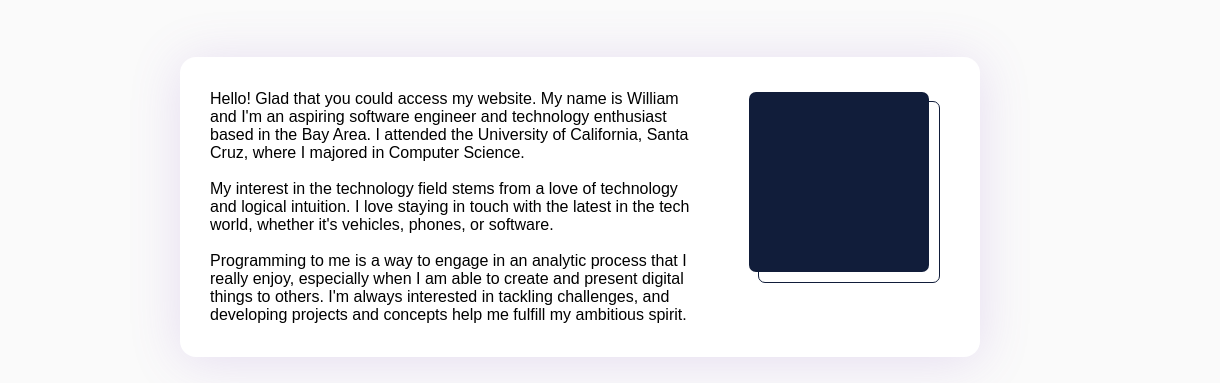
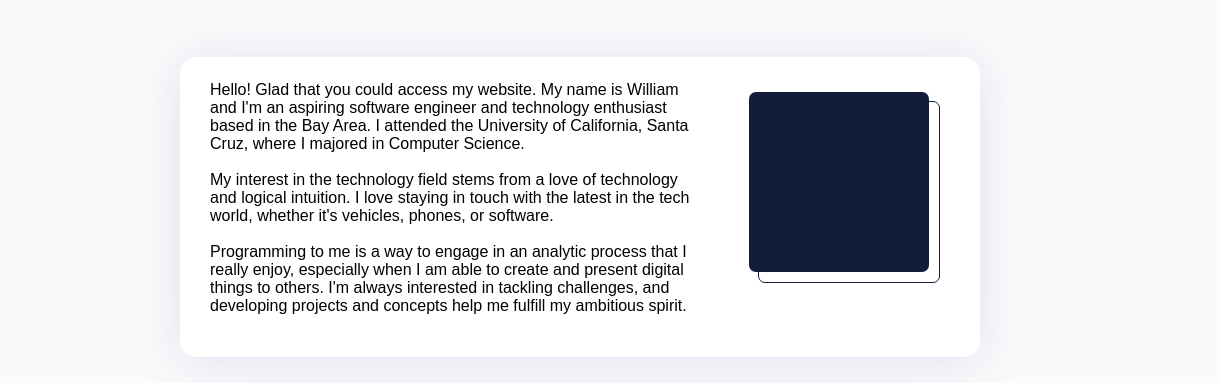
Before and after one commit to william-dai/williamdai.me, a Gatsby site: page / in a window 1280 px wide. Shown: the part 303-686 px from the top of the page, 60-1280 px from the left. Built offline with nearby package versions, Linux system fonts and the light colour scheme; Gatsby itself is replaced by a stand-in of ours.

Commit message:
Placing about me description in index.js

```diff
--- a/src/components/infoCards/aboutMe.js
+++ b/src/components/infoCards/aboutMe.js
@@ -90,10 +90,24 @@ const Avatar = styled.div`
     }
 `
 
-const AboutMe = () => {
+const AboutMe = (desc) => {
     const cardContainer = useRef(null);
     const textContainer = useRef(null);
     const avatarContainer = useRef(null);
+
+    const descriptionFiller = (desc) => {
+        return (
+            desc.map((index) => {
+                return (
+                    <span>
+                        {index}
+                        <br/>
+                        <br/>
+                    </span>
+                )
+            })
+        )
+    }
 
     useEffect(() => {
         ScrollReveal().reveal(cardContainer.current, {delay: 0, duration: 2000, distance: '50px'});
@@ -104,11 +118,7 @@ const AboutMe = () => {
     return (
         <Card ref={cardContainer}>
             <Description ref={textContainer}>
-                Hello! Glad that you could access my website. My name is William and I&apos;m an aspiring software engineer and technology enthusiast based in the Bay Area. I attended the University of California, Santa Cruz, where I majored in Computer Science.
-                <br/><br/>
-                My interest in the technology field stems from a love of technology and logical intuition. I love staying in touch with the latest in the tech world, whether it&apos;s vehicles, phones, or software.
-                <br/><br/>
-                Programming to me is a way to engage in an analytic process that I really enjoy, especially when I am able to create and present digital things to others. I&apos;m always interested in tackling challenges, and developing projects and concepts help me fulfill my ambitious spirit.
+                {descriptionFiller(desc)}
             </Description>
             <AvatarBorder ref={avatarContainer}><Avatar></Avatar></AvatarBorder>
         </Card>
--- a/src/components/infoCards/projects.js
+++ b/src/components/infoCards/projects.js
@@ -286,9 +286,8 @@ const Projects = () => {
     return (
         <div>
             <Card ref={cardContainer}>
-            {!blur &&
-            <CardCover/>
-            }
+                {!blur && <CardCover/>}
+
                 {/* Personal Website Card */}
                 <CSSTransition
                     in={itemOne}
@@ -444,7 +443,6 @@ const Projects = () => {
                     </Snippet>
                 </CSSTransition>
 
-
                 <Grid ref={projectContainer}>
                     <ProjectCard onClick={() => setItemOne(true)}>
                         <Title>
--- a/src/pages/index.js
+++ b/src/pages/index.js
@@ -29,6 +29,12 @@ import UnixLogo from '../images/Unix.png';
 import GitLogo from '../images/Git.png';
 
 const Home = () => {
+    const aboutMeDesc = [
+        "Hello! Glad that you could access my website. My name is William and I'm an aspiring software engineer and technology enthusiast based in the Bay Area. I attended the University of California, Santa Cruz, where I majored in Computer Science.",
+        "My interest in the technology field stems from a love of technology and logical intuition. I love staying in touch with the latest in the tech world, whether it's vehicles, phones, or software.",
+        "Programming to me is a way to engage in an analytic process that I really enjoy, especially when I am able to create and present digital things to others. I'm always interested in tackling challenges, and developing projects and concepts help me fulfill my ambitious spirit."
+    ]
+
     const languages = [
         ['C++', CPlusLogo],
         ['C', CLangLogo],
@@ -56,7 +62,7 @@ const Home = () => {
             <GlobalStyle/>
             <Navibar/>
             <Title/>
-            <AboutMe/>
+            {AboutMe(aboutMeDesc)}
             {Divider('Skills')}
             {Skills(languages, technologies)}
             {Divider('Education & Work')}
```
Lines whose indentation alone changed are shown as unchanged.
